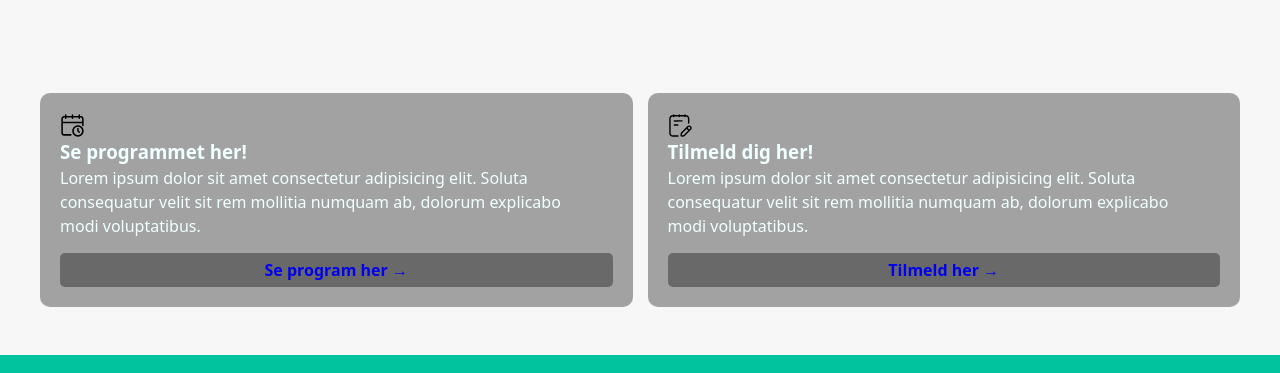
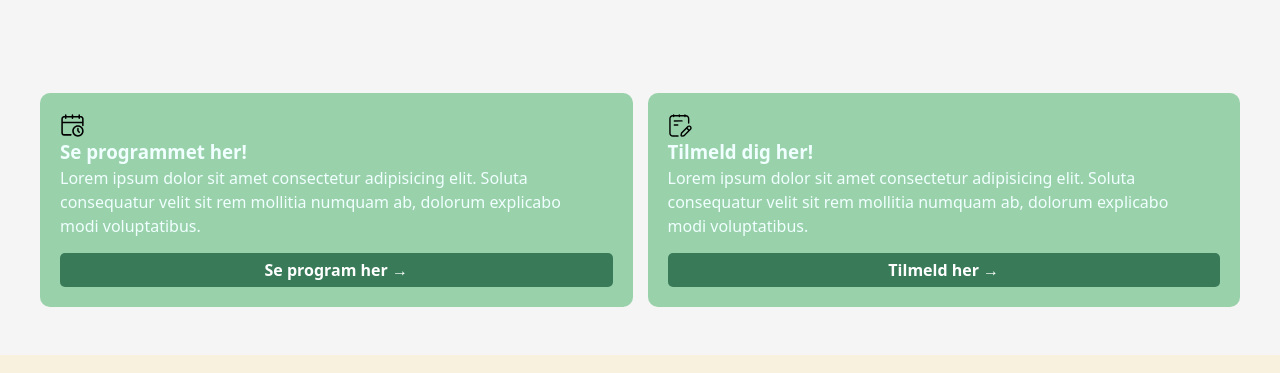
Before and after one commit to ceci-creations/eventsite, a plain HTML site: page index.html in a window 1280 px wide. Shown: the part 1013-1386 px from the top of the page. Drawn offline with Linux system fonts and the light colour scheme; files whose address does not match are found by name.

Commit message:
bud på farveskema

```diff
--- a/css/forside.css
+++ b/css/forside.css
@@ -72,7 +72,7 @@
   justify-items: center;
 
   width: 100vw;
-  background-color: #a2a2a2;
+  background-color: #7FB8D3;
   margin-left: calc(50% - 50vw);
 }
 
@@ -104,7 +104,7 @@
 
 .shortcut-card {
   border-radius: 10px;
-  background-color: #a2a2a2;
+  background-color: #99D1AA;
   padding: 20px;
   color: azure;
 
@@ -121,12 +121,13 @@
   display: block;
   width: 100%;
   margin: 15px auto 0;
-  background-color: dimgrey;
+  background-color: #397B59;
   border-radius: 5px;
   padding: 5px;
   font-weight: bold;
   text-align: center;
   text-decoration: none;
+  color: #ffffff;
 }
 
 
@@ -137,7 +138,7 @@
 .species {
   width: 100vw;
   margin-left: calc(50% - 50vw);
-  background-color: #01c39e;
+  background-color: #F8F1DE;
   padding: 40px 0;
   box-sizing: border-box;
 }
@@ -190,7 +191,7 @@ ul {
   width: 100vw;
   margin-left: calc(50% - 50vw);
 
-  background-color: #a2a2a2;
+  background-color: #7FB8D3;
   padding: 40px max(30px, calc((100vw - 1200px) / 2));
   box-sizing: border-box;
 }
--- a/css/style.css
+++ b/css/style.css
@@ -1,7 +1,7 @@
 /* Variabler */
 html {
-  --color-page: #f7f7f7;
-  --color-surface: #fff;
+  --color-page: #f5f5f5;
+  --color-surface: #99D1AA;
   --color-text: #222;
   --color-muted: #666;
   --color-border: #d8d8d8;
```
